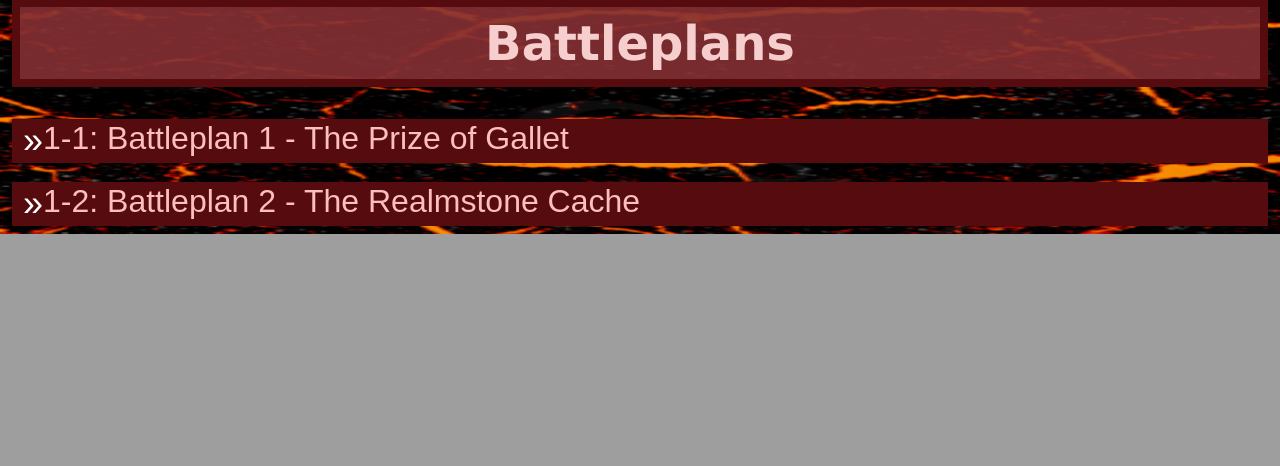
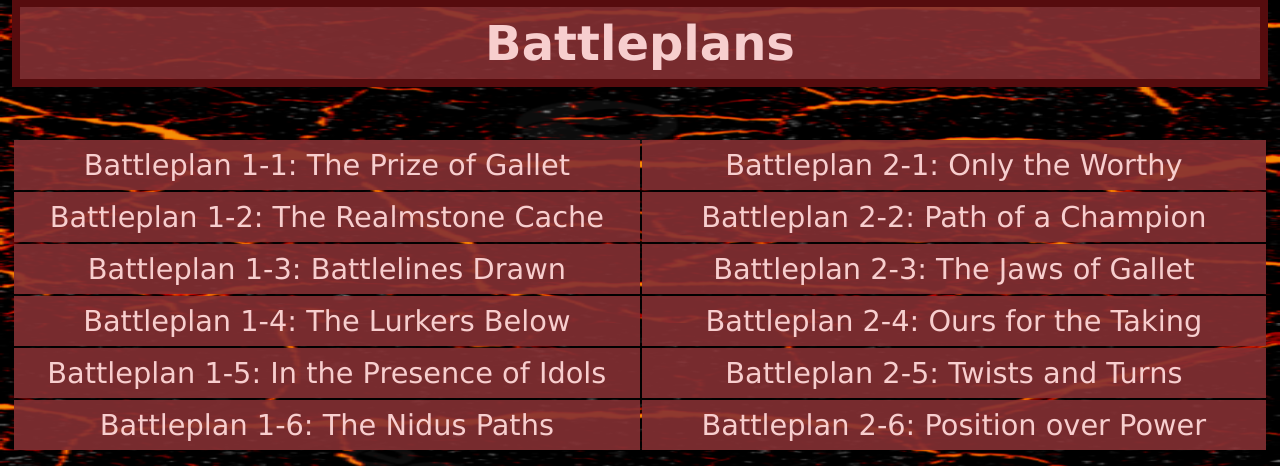
Before and after one commit to kjacobsen327/kjacobsen327.github.io, a PHP site: page /home.html in a window 1280 px wide. Shown: the part 2877-3343 px from the top of the page. Before the commit the page ends 3111 px from the top, so only its background shows below. Run offline with PHP 8.4, Linux system fonts and the light colour scheme.

Commit message:
working bp buttons!

```diff
--- a/whProject/home.html
+++ b/whProject/home.html
@@ -118,17 +118,81 @@
 
 <!-- Battleplans -->
     <h1>Battleplans</h1>
+        <br>
 
-    <button class="collapsible">1-1: Battleplan 1 - The Prize of Gallet</button>
-    <div class="content">
-            <img src="images/bps/bp1.jpg" alt="Battle Plan 1 " width="100%">
-    </div>
-    <br>
-    <button class="collapsible">1-2: Battleplan 2 - The Realmstone Cache</button>
-    <div class="content">
-            <img src="images/bps/bp3.jpg" alt="Battle Plan 2 " width="100%">
-    </div>
+        <table class="row">
+            <tr><td class="column" onclick="openTab('b1');" >Battleplan 1-1: The Prize of Gallet</td>
+            <td class="column" onclick="openTab('b7');" >Battleplan 2-1: Only the Worthy</td></tr>
 
+            <tr><td class="column" onclick="openTab('b2');" >Battleplan 1-2: The Realmstone Cache</td>
+            <td class="column" onclick="openTab('b8');" >Battleplan 2-2: Path of a Champion</td></tr>
+
+            <tr><td class="column" onclick="openTab('b3');" >Battleplan 1-3: Battlelines Drawn</td>
+            <td class="column" onclick="openTab('b9');" >Battleplan 2-3: The Jaws of Gallet</td></tr>
+
+            <tr><td class="column" onclick="openTab('b4');" >Battleplan 1-4: The Lurkers Below </td>
+            <td class="column" onclick="openTab('b10');" >Battleplan 2-4: Ours for the Taking</td></tr>
+
+            <tr><td class="column" onclick="openTab('b5');" >Battleplan 1-5: In the Presence of Idols</td>
+            <td class="column" onclick="openTab('b11');" >Battleplan 2-5: Twists and Turns</td></tr>
+
+            <tr><td class="column" onclick="openTab('b6');" >Battleplan 1-6: The Nidus Paths</td>
+            <td class="column" onclick="openTab('b12');" >Battleplan 2-6: Position over Power</td></tr>
+            </table>
+
+
+
+          <!-- The expanding grid (hidden by default) -->
+          <div id="b1" class="containerTab" style="display:none;">
+            <span onclick="this.parentElement.style.display='none'" class="closebtn">Close (X)</span>
+            <img src="images/bps/bp1.jpg" alt="Battle Plan 1 " width="100%" >
+          </div>
+          <div id="b2" class="containerTab" style="display:none;">
+            <span onclick="this.parentElement.style.display='none'" class="closebtn">Close (X)</span>
+            <img src="images/bps/bp2.jpg" alt="Battle Plan 2" width="100%" >
+          </div>
+          <div id="b3" class="containerTab" style="display:none;">
+            <span onclick="this.parentElement.style.display='none'" class="closebtn">Close (X)</span>
+            <img src="images/bps/bp3.jpg" alt="Battle Plan 3" width="100%" >
+          </div>
+          <div id="b4" class="containerTab" style="display:none;">
+            <span onclick="this.parentElement.style.display='none'" class="closebtn">Close (X)</span>
+            <img src="images/bps/bp4.jpg" alt="Battle Plan 4" width="100%" >
+          </div>
+          <div id="b5" class="containerTab" style="display:none;">
+            <span onclick="this.parentElement.style.display='none'" class="closebtn">Close (X)</span>
+            <img src="images/bps/bp5.jpg" alt="Battle Plan 5" width="100%" >
+          </div>
+          <div id="b6" class="containerTab" style="display:none;">
+            <span onclick="this.parentElement.style.display='none'" class="closebtn">Close (X)</span>
+            <img src="images/bps/bp6.jpg" alt="Battle Plan 6" width="100%" >
+          </div>
+          <div id="b7" class="containerTab" style="display:none;">
+            <span onclick="this.parentElement.style.display='none'" class="closebtn">Close (X)</span>
+            <img src="images/bps/bp7.jpg" alt="Battle Plan 7" width="100%" >
+          </div>
+          <div id="b8" class="containerTab" style="display:none;">
+            <span onclick="this.parentElement.style.display='none'" class="closebtn">Close (X)</span>
+            <img src="images/bps/bp8.jpg" alt="Battle Plan 8" width="100%" >
+          </div>
+          <div id="b9" class="containerTab" style="display:none;">
+            <span onclick="this.parentElement.style.display='none'" class="closebtn">Close (X)</span>
+            <img src="images/bps/bp9.jpg" alt="Battle Plan 9" width="100%" >
+          </div>
+          <div id="b10" class="containerTab" style="display:none;">
+            <span onclick="this.parentElement.style.display='none'" class="closebtn">Close (X)</span>
+            <img src="images/bps/bp10.jpg" alt="Battle Plan 10" width="100%" >
+          </div>
+          <div id="b11" class="containerTab" style="display:none;">
+            <span onclick="this.parentElement.style.display='none'" class="closebtn">Close (X)</span>
+            <img src="images/bps/bp11.jpg" alt="Battle Plan 11" width="100%" >
+          </div>
+          <div id="b12" class="containerTab" style="display:none;">
+            <span onclick="this.parentElement.style.display='none'" class="closebtn">Close (X)</span>
+            <img src="images/bps/bp12.jpg" alt="Battle Plan 12" width="100%" >
+          </div>
+
+<!-- JAVASCRIPT -->
     <script>
         var coll = document.getElementsByClassName("collapsible");
         var i;
@@ -144,7 +208,16 @@
             }
             });
         }
+
+        function openTab(tabName) {
+  var i, x;
+  x = document.getElementsByClassName("containerTab");
+  for (i = 0; i < x.length; i++) {
+    x[i].style.display = "none";
+  }
+  document.getElementById(tabName).style.display = "block";
+}
     </script>
 
-        </body>
+    </body>
     </html>
--- a/whProject/styles/styles.css
+++ b/whProject/styles/styles.css
@@ -51,7 +51,6 @@ section {background-image:url(https://img.freepik.com/free-photo/vintage-grunge-
     background-size: cover;
     font-size: 1.1em;
 }
-
 
 /* CLASS SELECTORS */
 .alt { background: rgba(0, 0, 0, 0);
@@ -119,3 +118,38 @@ width: [width of img];
 display: block;
 margin: 0 auto;
 }
+
+
+/* The grid: Three equal columns that floats next to each other */
+.column {
+    width: 50vw;
+    height: auto;
+    padding: 8px;
+    margin: 6px;
+    text-align: center;
+    font-size: 1.8em;
+    background: rgb(132, 48, 51, 0.9);
+    cursor: pointer;
+    color: rgb(247, 206, 206);
+
+  }
+
+  .containerTab {
+
+    color: white;
+  }
+
+  /* Clear floats after the columns */
+  .row:after {
+    content: "";
+    display: table;
+    clear: both;
+  }
+
+  /* Closable button inside the image */
+  .closebtn {
+    float: right;
+    color: rgb(255, 255, 255);
+    font-size: 2em;
+    cursor: pointer;
+  }
```
